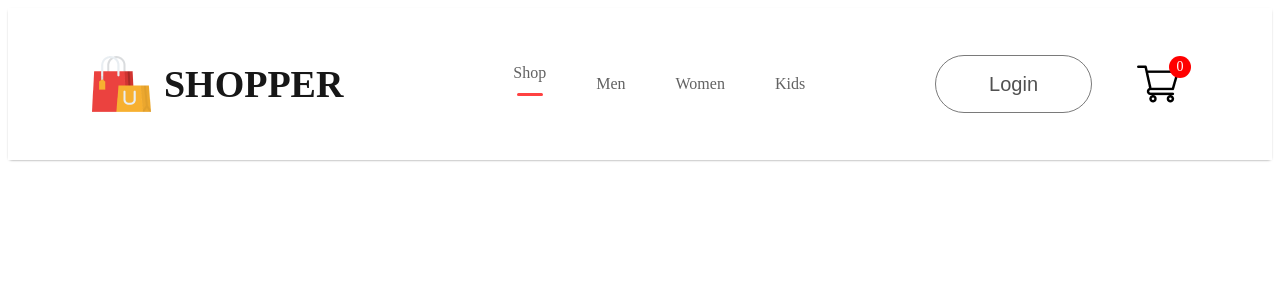
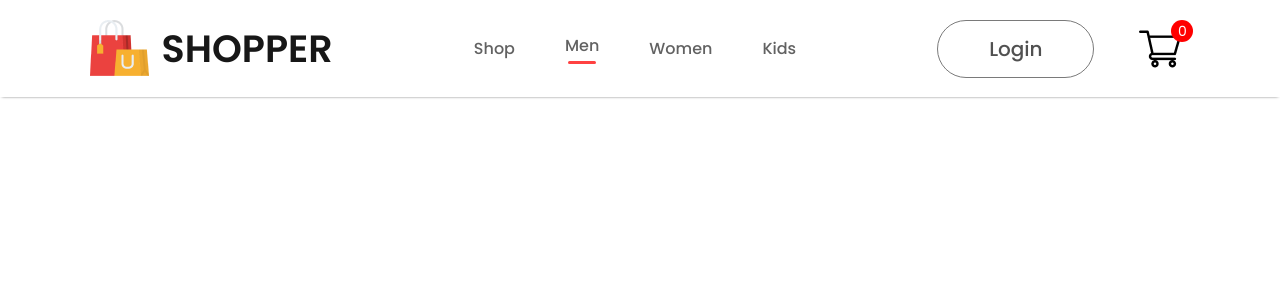
Before and after one commit to creation7654321/clothes-wear-react, a React (Vite) app: page / in a window 1280 px wide. Shown: the top 300 px of the page. Built offline with nearby package versions, Linux system fonts and the light colour scheme.

Commit message:
on clicking to the menus in the navbar it us highlighted which is implemented using useState

```diff
--- a/index.html
+++ b/index.html
@@ -5,6 +5,9 @@
     <link rel="icon" type="image/svg+xml" href="/vite.svg" />
     <meta name="viewport" content="width=device-width, initial-scale=1.0" />
     <title>ecommerce2</title>
+    <link rel="preconnect" href="https://fonts.googleapis.com">
+<link rel="preconnect" href="https://fonts.gstatic.com" crossorigin>
+<link href="https://fonts.googleapis.com/css2?family=Poppins:ital,wght@0,100;0,200;0,300;0,400;0,500;0,600;0,700;0,800;0,900;1,100;1,200;1,300;1,400;1,500;1,600;1,700;1,800;1,900&display=swap" rel="stylesheet">
   </head>
   <body>
     <div id="root"></div>
--- a/src/Components/Navbar/Navbar.jsx
+++ b/src/Components/Navbar/Navbar.jsx
@@ -1,8 +1,11 @@
-import React from 'react'
+import React, { useState } from 'react'
 import './Navbar.css'
 import logo from '../Assets/logo.png'
 import cart_icon from '../Assets/cart_icon.png'
 export default function Navbar() {
+
+  const [menu, setMenu] = useState("mens")
+
   return (
     <div className='navbar'>
         <div className="nav-logo">
@@ -11,10 +14,10 @@
         </div>
 
         <ul className="nav-menu">
-            <li>Shop<hr/></li>
-            <li>Men</li>
-            <li>Women</li>
-            <li>Kids</li>
+            <li onClick={()=>setMenu("shop")}>Shop{menu==="shop"?<hr/>:<></>}</li>
+            <li onClick={()=>setMenu("mens")}>Men{menu==="mens"?<hr/>:<></>}</li>
+            <li onClick={()=>setMenu("womens")}>Women{menu==="womens"?<hr/>:<></>}</li>
+            <li onClick={()=>setMenu("kids")}>Kids{menu==="kids"?<hr/>:<></>}</li>
         </ul>
 
         <div className="nav-login-cart">
--- a/src/index.css
+++ b/src/index.css
@@ -1,68 +1,5 @@
-/* :root {
-  font-family: Inter, system-ui, Avenir, Helvetica, Arial, sans-serif;
-  line-height: 1.5;
-  font-weight: 400;
-
-  color-scheme: light dark;
-  color: rgba(255, 255, 255, 0.87);
-  background-color: #242424;
-
-  font-synthesis: none;
-  text-rendering: optimizeLegibility;
-  -webkit-font-smoothing: antialiased;
-  -moz-osx-font-smoothing: grayscale;
+*{
+  font-family: "Poppins", system-ui;
+  margin: 0;
+  padding:0;
 }
-
-a {
-  font-weight: 500;
-  color: #646cff;
-  text-decoration: inherit;
-}
-a:hover {
-  color: #535bf2;
-}
-
-body {
-  margin: 0;
-  display: flex;
-  place-items: center;
-  min-width: 320px;
-  min-height: 100vh;
-}
-
-h1 {
-  font-size: 3.2em;
-  line-height: 1.1;
-}
-
-button {
-  border-radius: 8px;
-  border: 1px solid transparent;
-  padding: 0.6em 1.2em;
-  font-size: 1em;
-  font-weight: 500;
-  font-family: inherit;
-  background-color: #1a1a1a;
-  cursor: pointer;
-  transition: border-color 0.25s;
-}
-button:hover {
-  border-color: #646cff;
-}
-button:focus,
-button:focus-visible {
-  outline: 4px auto -webkit-focus-ring-color;
-}
-
-@media (prefers-color-scheme: light) {
-  :root {
-    color: #213547;
-    background-color: #ffffff;
-  }
-  a:hover {
-    color: #747bff;
-  }
-  button {
-    background-color: #f9f9f9;
-  }
-} */
```
Also changed, not shown: src/Pages/Shop.jsx (added, +7 -0 lines).
